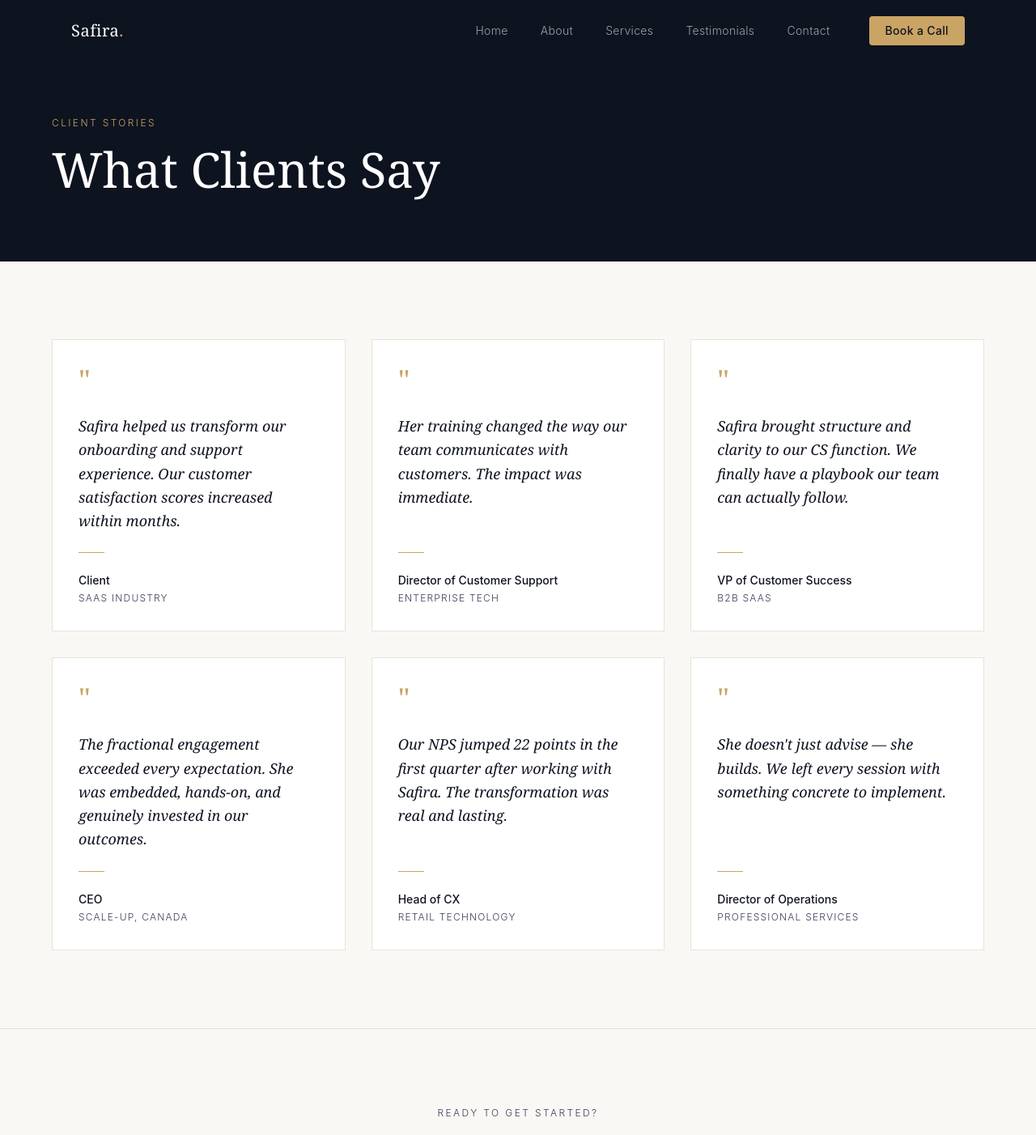
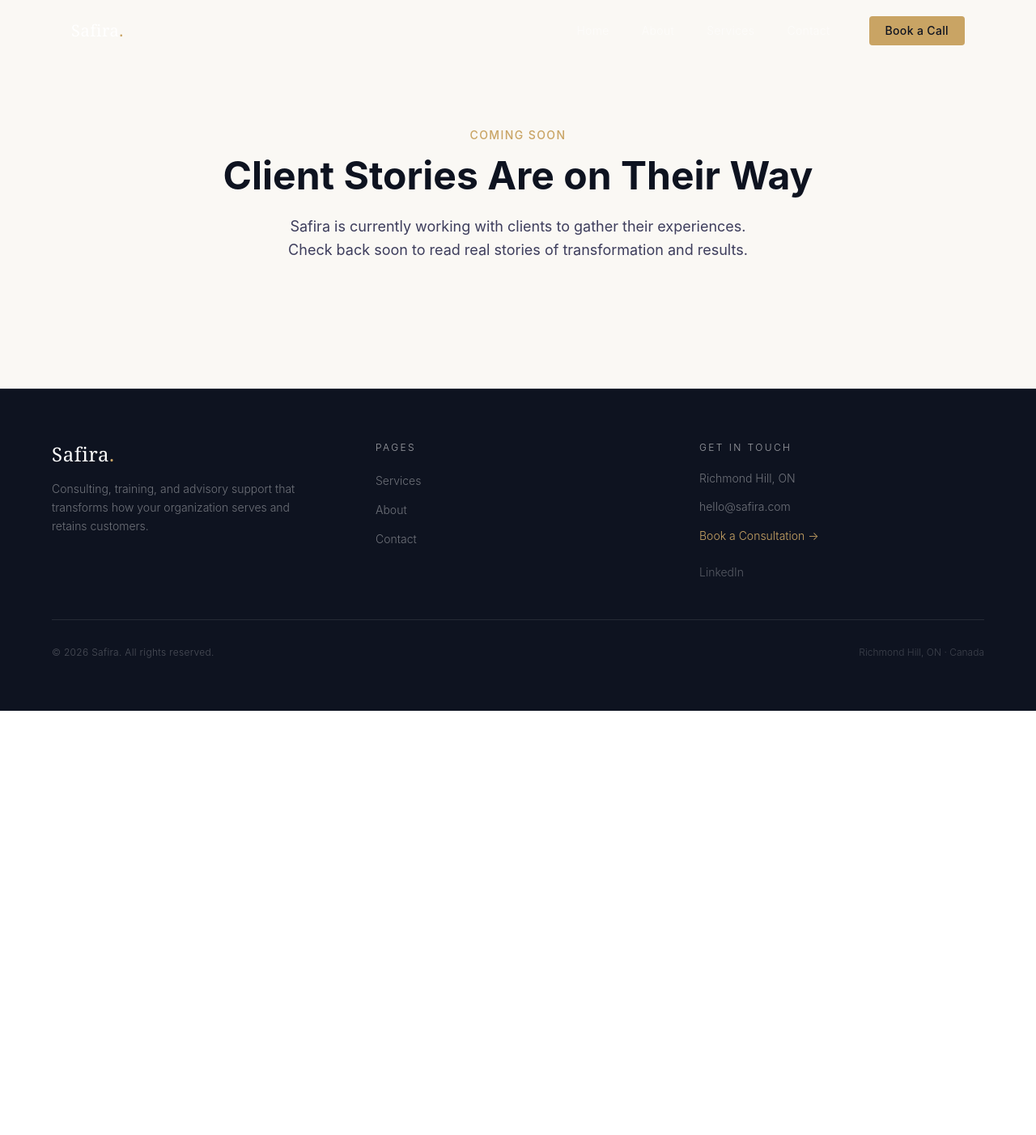
Before and after one commit to ray1710/CX-Website-Safu, a Next.js app in the folder app/: page /testimonials in a window 1280 px wide. Shown: the top 1402 px of the page at 81% size. After the commit the page ends 878 px from the top, so only its background shows below. Built offline with nearby package versions, Linux system fonts and the light colour scheme.

Commit message:
removed all testominals ref

```diff
--- a/app/app/components/footer.tsx
+++ b/app/app/components/footer.tsx
@@ -1,9 +1,6 @@
 const navLinks = [
   { label: "Services", href: "/services" },
   { label: "About", href: "/about" },
-  { label: "Programs", href: "/programs" },
-  { label: "Case Studies", href: "/case-studies" },
-  { label: "Testimonials", href: "/testimonials" },
   { label: "Contact", href: "/contact" },
 ];
 
--- a/app/app/components/navbar.tsx
+++ b/app/app/components/navbar.tsx
@@ -7,7 +7,6 @@ const navLinks = [
   { label: "Home", href: "/" },
   { label: "About", href: "/about" },
   { label: "Services", href: "/services" },
-  { label: "Testimonials", href: "/testimonials" },
   { label: "Contact", href: "#" },
 ];
 
--- a/app/app/page.tsx
+++ b/app/app/page.tsx
@@ -11,11 +11,10 @@ import { Fragment } from "react/jsx-runtime";
 export const revalidate = 0;
 
 export default async function Page() {
-  const [hero, intro, services, testimonials, finalCta] = await Promise.all([
+  const [hero, intro, services, finalCta] = await Promise.all([
     client.fetch(`*[_type == "heroSection"][0]`),
     client.fetch(`*[_type == "introSection"][0]`),
     client.fetch(`*[_type == "servicesSnapshot"][0]`),
-    client.fetch(`*[_type == "testimonialsSection"][0]`),
     client.fetch(`*[_type == "finalCta"][0]`),
   ]);
 
@@ -26,7 +25,6 @@ export default async function Page() {
       <div className="bg-[#faf8f4]">
         <IntroSection {...intro} />
         <ServicesSnapshot {...services} />
-        <TestimonialsSection {...testimonials} />
         <FinalCTA {...finalCta} />
         <Footer />
       </div>
--- a/app/app/testimonials/page.tsx
+++ b/app/app/testimonials/page.tsx
@@ -1,16 +1,24 @@
 import Navbar from "@/app/components/navbar";
 import Footer from "@/app/components/footer";
-import TestimonialsHero from "@/app/components/testimonials/hero";
-import TestimonialsGrid from "@/app/components/testimonials/grid";
-import TestimonialsCTA from "@/app/components/testimonials/cta";
 
 export default function TestimonialsPage() {
   return (
     <>
       <Navbar />
-      <TestimonialsHero />
-      <TestimonialsGrid />
-      <TestimonialsCTA />
+
+      <section className="min-h-[60vh] flex flex-col items-center justify-center text-center px-6 py-24 bg-[#faf8f4]">
+        <p className="text-sm uppercase tracking-widest text-[#c9a464] mb-4 font-medium">
+          Coming Soon
+        </p>
+        <h1 className="text-4xl md:text-5xl font-bold text-[#0e1320] mb-6">
+          Client Stories Are on Their Way
+        </h1>
+        <p className="text-[#3d3d5c] max-w-xl text-lg leading-relaxed">
+          Safira is currently working with clients to gather their experiences.
+          Check back soon to read real stories of transformation and results.
+        </p>
+      </section>
+
       <Footer />
     </>
   );
```
